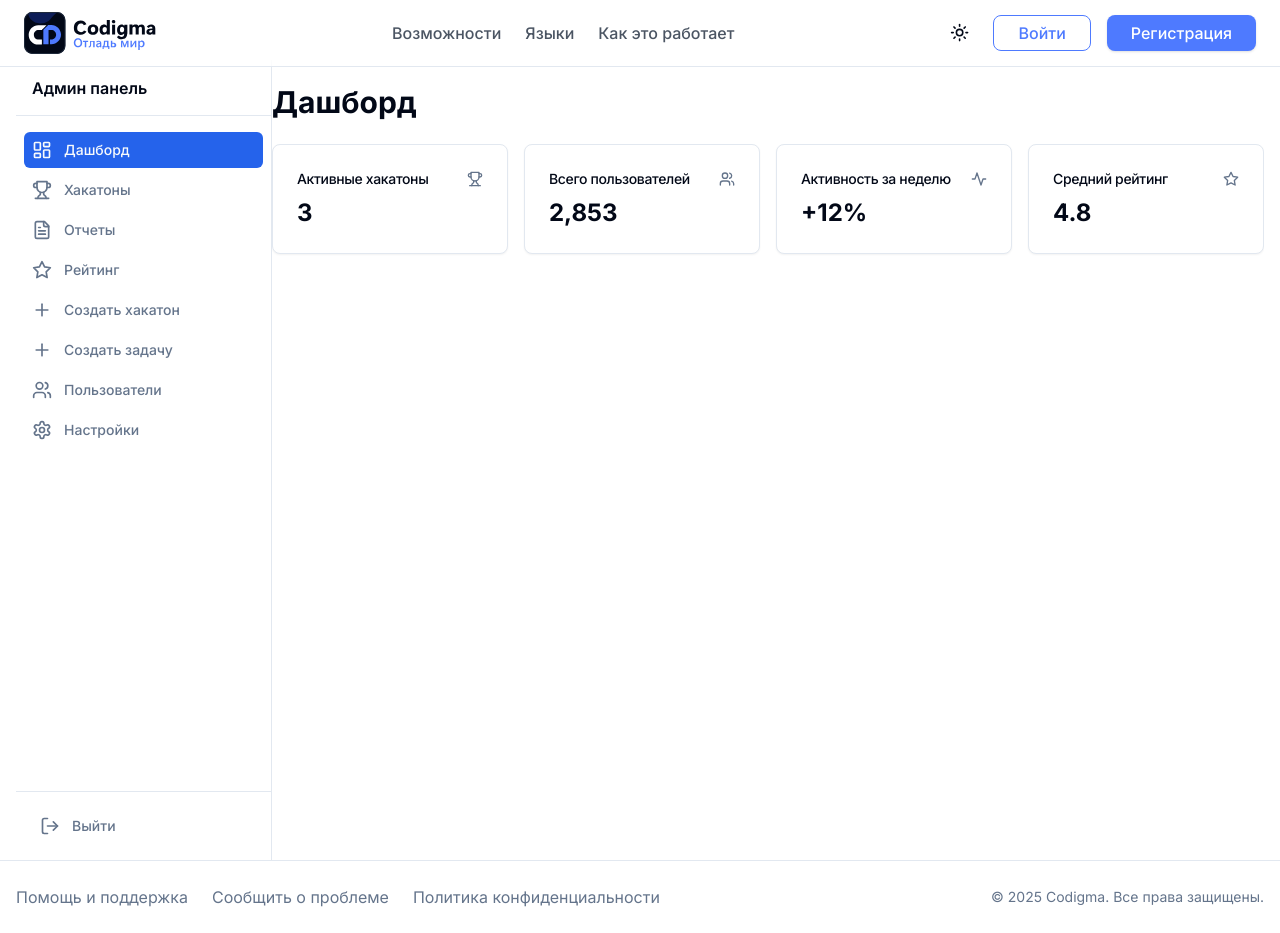
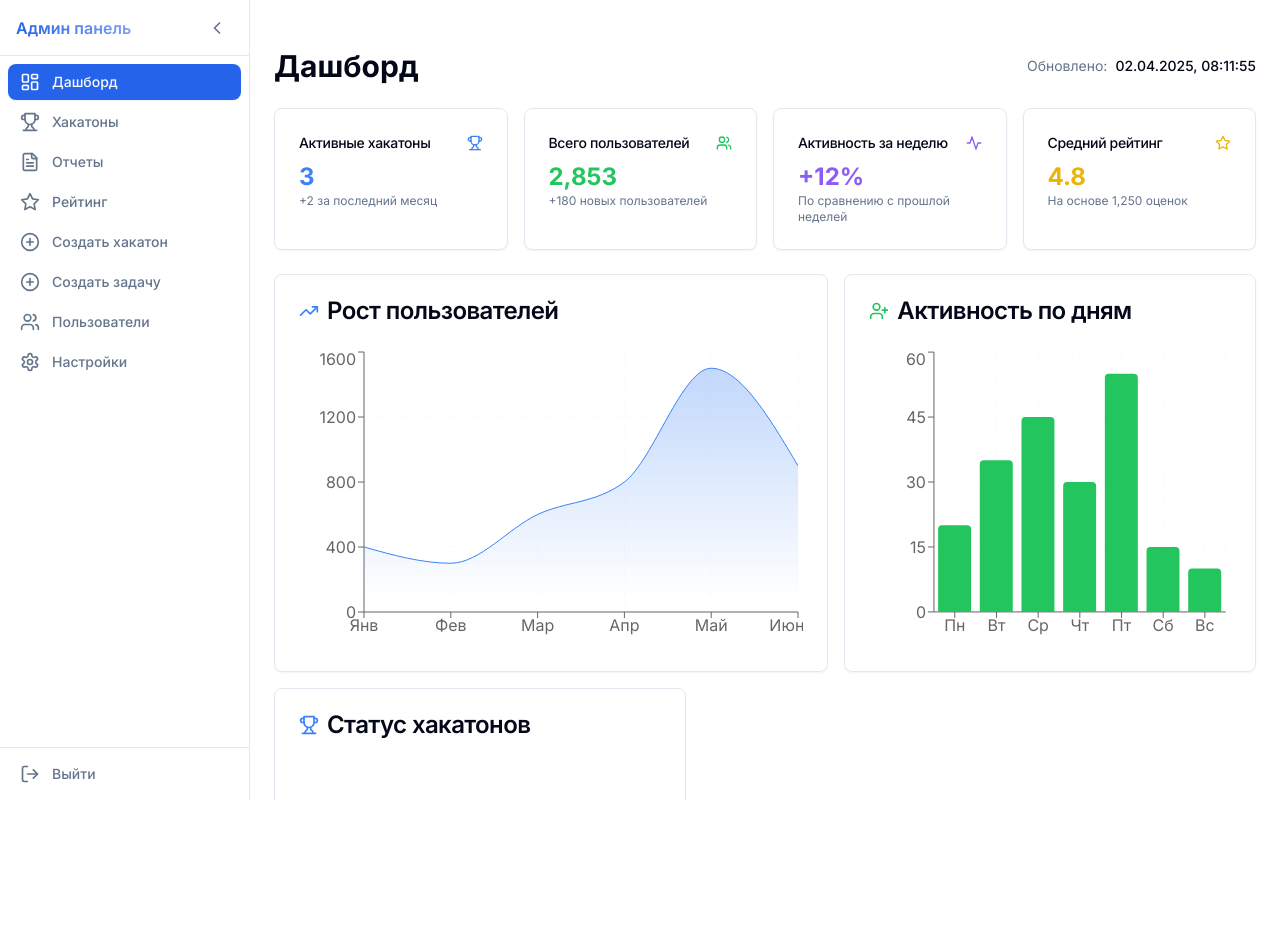
Before and after one commit to Ariet2003/codigma, a Next.js app: page /admin/dashboard in a window 1280 px wide. After the commit the page ends 800 px from the top, so only its background shows below. Built offline with nearby package versions, Linux system fonts and the light colour scheme; no server answers.

Commit message:
Fexed: header and footer

```diff
--- a/app/page.tsx
+++ b/app/(main)/page.tsx
@@ -1,4 +1,4 @@
-import Landing from './components/Landing';
+import Landing from "../components/Landing";
 
 export default function Home() {
   return <Landing />;
--- a/app/admin/_components/Sidebar.tsx
+++ b/app/admin/_components/Sidebar.tsx
@@ -1,5 +1,6 @@
 "use client";
 
+import { useState } from "react";
 import Link from "next/link";
 import { useRouter } from "next/navigation";
 import { usePathname } from "next/navigation";
@@ -9,10 +10,12 @@ import {
   Trophy,
   FileText,
   Star,
-  Plus,
+  PlusCircle,
   Users,
   Settings,
-  LogOut
+  LogOut,
+  ChevronLeft,
+  ChevronRight
 } from "lucide-react";
 
 const navigation = [
@@ -39,12 +42,12 @@ const navigation = [
   {
     name: "Создать хакатон",
     href: "/admin/hackathons/create",
-    icon: Plus
+    icon: PlusCircle
   },
   {
     name: "Создать задачу",
     href: "/admin/tasks/create",
-    icon: Plus
+    icon: PlusCircle
   },
   {
     name: "Пользователи",
@@ -61,6 +64,7 @@ const navigation = [
 export function Sidebar() {
   const pathname = usePathname();
   const router = useRouter();
+  const [isCollapsed, setIsCollapsed] = useState(false);
 
   const handleLogout = async () => {
     try {
@@ -77,12 +81,31 @@ export function Sidebar() {
   };
 
   return (
-    <div className="flex h-full w-64 flex-col bg-background border-r">
-      <div className="flex h-14 items-center border-b px-4">
-        <span className="font-semibold">Админ панель</span>
+    <div
+      className={cn(
+        "flex h-full flex-col bg-background border-r transition-all duration-300",
+        isCollapsed ? "w-[70px]" : "w-[250px]"
+      )}
+    >
+      <div className="flex h-14 items-center justify-between border-b px-4">
+        {!isCollapsed && (
+          <span className="font-semibold bg-gradient-to-r from-primary to-primary/60 bg-clip-text text-transparent">
+            Админ панель
+          </span>
+        )}
+        <button
+          onClick={() => setIsCollapsed(!isCollapsed)}
+          className="rounded-lg p-1.5 hover:bg-muted transition-colors"
+        >
+          {isCollapsed ? (
+            <ChevronRight className="h-5 w-5 text-muted-foreground" />
+          ) : (
+            <ChevronLeft className="h-5 w-5 text-muted-foreground" />
+          )}
+        </button>
       </div>
 
-      <nav className="flex-1 space-y-1 px-2 py-4">
+      <nav className="flex-1 space-y-1 p-2">
         {navigation.map((item) => {
           const isActive = pathname === item.href;
           return (
@@ -90,31 +113,34 @@ export function Sidebar() {
               key={item.name}
               href={item.href}
               className={cn(
-                "group flex items-center px-2 py-2 text-sm font-medium rounded-md",
+                "group flex items-center gap-x-3 rounded-lg px-3 py-2 text-sm font-medium transition-colors",
                 isActive
-                  ? "bg-primary text-primary-foreground"
+                  ? "bg-primary text-primary-foreground shadow-sm hover:bg-primary/90"
                   : "text-muted-foreground hover:bg-muted hover:text-foreground"
               )}
+              title={isCollapsed ? item.name : undefined}
             >
-              <item.icon
-                className={cn(
-                  "mr-3 h-5 w-5 flex-shrink-0",
-                  isActive ? "text-primary-foreground" : "text-muted-foreground group-hover:text-foreground"
-                )}
-              />
-              {item.name}
+              <item.icon className={cn(
+                "h-5 w-5 flex-shrink-0 transition-colors",
+                isActive ? "text-primary-foreground" : "text-muted-foreground group-hover:text-foreground"
+              )} />
+              {!isCollapsed && <span>{item.name}</span>}
             </Link>
           );
         })}
       </nav>
 
-      <div className="border-t p-4">
+      <div className="border-t p-2">
         <button
           onClick={handleLogout}
-          className="flex w-full items-center px-2 py-2 text-sm font-medium text-muted-foreground hover:bg-muted hover:text-foreground rounded-md"
+          className={cn(
+            "flex w-full items-center gap-x-3 rounded-lg px-3 py-2 text-sm font-medium text-muted-foreground hover:bg-destructive/10 hover:text-destructive transition-colors",
+            isCollapsed && "justify-center"
+          )}
+          title={isCollapsed ? "Выйти" : undefined}
         >
-          <LogOut className="mr-3 h-5 w-5" />
-          Выйти
+          <LogOut className="h-5 w-5 flex-shrink-0" />
+          {!isCollapsed && "Выйти"}
         </button>
       </div>
     </div>
--- a/app/admin/dashboard/page.tsx
+++ b/app/admin/dashboard/page.tsx
@@ -1,57 +1,236 @@
+"use client";
+
+import { useState, useEffect } from "react";
 import { Card, CardContent, CardHeader, CardTitle } from "@/components/ui/card";
-import { Activity, Users, Trophy, Star } from "lucide-react";
+import { Activity, Users, Trophy, Star, TrendingUp, UserPlus } from "lucide-react";
+import {
+  AreaChart,
+  Area,
+  XAxis,
+  YAxis,
+  CartesianGrid,
+  Tooltip,
+  ResponsiveContainer,
+  BarChart,
+  Bar,
+  PieChart,
+  Pie,
+  Cell
+} from "recharts";
+
+const areaData = [
+  { name: "Янв", value: 400 },
+  { name: "Фев", value: 300 },
+  { name: "Мар", value: 600 },
+  { name: "Апр", value: 800 },
+  { name: "Май", value: 1500 },
+  { name: "Июн", value: 900 },
+];
+
+const barData = [
+  { name: "Пн", value: 20 },
+  { name: "Вт", value: 35 },
+  { name: "Ср", value: 45 },
+  { name: "Чт", value: 30 },
+  { name: "Пт", value: 55 },
+  { name: "Сб", value: 15 },
+  { name: "Вс", value: 10 },
+];
+
+const pieData = [
+  { name: "Активные", value: 60 },
+  { name: "Завершенные", value: 30 },
+  { name: "Отмененные", value: 10 },
+];
+
+const COLORS = ["#3b82f6", "#22c55e", "#ef4444"];
 
 export default function DashboardPage() {
+  const [currentTime, setCurrentTime] = useState<string>("");
+
+  useEffect(() => {
+    setCurrentTime(new Date().toLocaleString("ru-RU"));
+
+    // Обновляем время каждую минуту
+    const timer = setInterval(() => {
+      setCurrentTime(new Date().toLocaleString("ru-RU"));
+    }, 60000);
+
+    return () => clearInterval(timer);
+  }, []);
+
   return (
-    <div className="space-y-6">
-      <h1 className="text-3xl font-bold">Дашборд</h1>
+    <div className="space-y-6 p-6">
+      <div className="flex items-center justify-between">
+        <h1 className="text-3xl font-bold">Дашборд</h1>
+        <div className="flex items-center gap-2">
+          <span className="text-sm text-muted-foreground">Обновлено:</span>
+          <span className="text-sm font-medium">
+            {currentTime}
+          </span>
+        </div>
+      </div>
 
       <div className="grid gap-4 md:grid-cols-2 lg:grid-cols-4">
-        <Card>
+        <Card className="hover-lift hover-glow">
           <CardHeader className="flex flex-row items-center justify-between space-y-0 pb-2">
             <CardTitle className="text-sm font-medium">
               Активные хакатоны
             </CardTitle>
-            <Trophy className="h-4 w-4 text-muted-foreground" />
+            <Trophy className="h-4 w-4 text-blue-500" />
           </CardHeader>
           <CardContent>
-            <div className="text-2xl font-bold">3</div>
+            <div className="text-2xl font-bold text-blue-500">3</div>
+            <p className="text-xs text-muted-foreground">
+              +2 за последний месяц
+            </p>
           </CardContent>
         </Card>
 
-        <Card>
+        <Card className="hover-lift hover-glow">
           <CardHeader className="flex flex-row items-center justify-between space-y-0 pb-2">
             <CardTitle className="text-sm font-medium">
               Всего пользователей
             </CardTitle>
-            <Users className="h-4 w-4 text-muted-foreground" />
+            <Users className="h-4 w-4 text-green-500" />
           </CardHeader>
           <CardContent>
-            <div className="text-2xl font-bold">2,853</div>
+            <div className="text-2xl font-bold text-green-500">2,853</div>
+            <p className="text-xs text-muted-foreground">
+              +180 новых пользователей
+            </p>
           </CardContent>
         </Card>
 
-        <Card>
+        <Card className="hover-lift hover-glow">
           <CardHeader className="flex flex-row items-center justify-between space-y-0 pb-2">
             <CardTitle className="text-sm font-medium">
               Активность за неделю
             </CardTitle>
-            <Activity className="h-4 w-4 text-muted-foreground" />
+            <Activity className="h-4 w-4 text-violet-500" />
           </CardHeader>
           <CardContent>
-            <div className="text-2xl font-bold">+12%</div>
+            <div className="text-2xl font-bold text-violet-500">+12%</div>
+            <p className="text-xs text-muted-foreground">
+              По сравнению с прошлой неделей
+            </p>
           </CardContent>
         </Card>
 
-        <Card>
+        <Card className="hover-lift hover-glow">
           <CardHeader className="flex flex-row items-center justify-between space-y-0 pb-2">
             <CardTitle className="text-sm font-medium">
               Средний рейтинг
             </CardTitle>
-            <Star className="h-4 w-4 text-muted-foreground" />
+            <Star className="h-4 w-4 text-yellow-500" />
           </CardHeader>
           <CardContent>
-            <div className="text-2xl font-bold">4.8</div>
+            <div className="text-2xl font-bold text-yellow-500">4.8</div>
+            <p className="text-xs text-muted-foreground">
+              На основе 1,250 оценок
+            </p>
+          </CardContent>
+        </Card>
+      </div>
+
+      <div className="grid gap-4 md:grid-cols-2 lg:grid-cols-7">
+        <Card className="col-span-4 hover-lift">
+          <CardHeader>
+            <CardTitle className="flex items-center gap-2">
+              <TrendingUp className="h-5 w-5 text-blue-500" />
+              Рост пользователей
+            </CardTitle>
+          </CardHeader>
+          <CardContent>
+            <div className="h-[300px]">
+              <ResponsiveContainer width="100%" height="100%">
+                <AreaChart data={areaData}>
+                  <defs>
+                    <linearGradient id="colorValue" x1="0" y1="0" x2="0" y2="1">
+                      <stop offset="5%" stopColor="#3b82f6" stopOpacity={0.3} />
+                      <stop offset="95%" stopColor="#3b82f6" stopOpacity={0} />
+                    </linearGradient>
+                  </defs>
+                  <CartesianGrid strokeDasharray="3 3" opacity={0.1} />
+                  <XAxis dataKey="name" />
+                  <YAxis />
+                  <Tooltip />
+                  <Area
+                    type="monotone"
+                    dataKey="value"
+                    stroke="#3b82f6"
+                    fillOpacity={1}
+                    fill="url(#colorValue)"
+                  />
+                </AreaChart>
+              </ResponsiveContainer>
+            </div>
+          </CardContent>
+        </Card>
+
+        <Card className="col-span-3 hover-lift">
+          <CardHeader>
+            <CardTitle className="flex items-center gap-2">
+              <UserPlus className="h-5 w-5 text-green-500" />
+              Активность по дням
+            </CardTitle>
+          </CardHeader>
+          <CardContent>
+            <div className="h-[300px]">
+              <ResponsiveContainer width="100%" height="100%">
+                <BarChart data={barData}>
+                  <CartesianGrid strokeDasharray="3 3" opacity={0.1} />
+                  <XAxis dataKey="name" />
+                  <YAxis />
+                  <Tooltip />
+                  <Bar dataKey="value" fill="#22c55e" radius={[4, 4, 0, 0]} />
+                </BarChart>
+              </ResponsiveContainer>
+            </div>
+          </CardContent>
+        </Card>
+
+        <Card className="col-span-3 hover-lift">
+          <CardHeader>
+            <CardTitle className="flex items-center gap-2">
+              <Trophy className="h-5 w-5 text-blue-500" />
+              Статус хакатонов
+            </CardTitle>
+          </CardHeader>
+          <CardContent>
+            <div className="h-[300px]">
+              <ResponsiveContainer width="100%" height="100%">
+                <PieChart>
+                  <Pie
+                    data={pieData}
+                    cx="50%"
+                    cy="50%"
+                    innerRadius={60}
+                    outerRadius={80}
+                    paddingAngle={5}
+                    dataKey="value"
+                  >
+                    {pieData.map((entry, index) => (
+                      <Cell key={`cell-${index}`} fill={COLORS[index % COLORS.length]} />
+                    ))}
+                  </Pie>
+                  <Tooltip />
+                </PieChart>
+              </ResponsiveContainer>
+              <div className="mt-4 flex justify-center gap-4">
+                {pieData.map((entry, index) => (
+                  <div key={entry.name} className="flex items-center gap-2">
+                    <div
+                      className="h-3 w-3 rounded-full"
+                      style={{ backgroundColor: COLORS[index] }}
+                    />
+                    <span className="text-sm text-muted-foreground">
+                      {entry.name}
+                    </span>
+                  </div>
+                ))}
+              </div>
+            </div>
           </CardContent>
         </Card>
       </div>
--- a/app/admin/layout.tsx
+++ b/app/admin/layout.tsx
@@ -2,6 +2,7 @@
 
 import { usePathname } from "next/navigation";
 import { Sidebar } from "./_components/Sidebar";
+import { Toaster } from "sonner";
 
 export default function AdminLayout({
   children,
@@ -12,11 +13,42 @@ export default function AdminLayout({
   const isSignInPage = pathname === "/admin/signin";
 
   if (isSignInPage) {
-    return children;
+    return (
+      <>
+        <Toaster
+          richColors
+          position="top-center"
+          toastOptions={{
+            style: {
+              background: "hsl(var(--card))",
+              color: "hsl(var(--foreground))",
+              border: "1px solid hsl(var(--border))",
+            },
+            className: "text-sm font-medium",
+          }}
+        />
+        <div className="min-h-screen">
+          {children}
+        </div>
+      </>
+    );
   }
 
   return (
-    <div className="flex h-screen">
+    <>
+      <Toaster
+        richColors
+        position="top-center"
+        toastOptions={{
+          style: {
+            background: "hsl(var(--card))",
+            color: "hsl(var(--foreground))",
+            border: "1px solid hsl(var(--border))",
+          },
+          className: "text-sm font-medium",
+        }}
+      />
+      <div className="flex h-screen bg-background">
         <Sidebar />
         <main className="flex-1 overflow-y-auto">
           <div className="container py-6">
@@ -24,5 +56,6 @@ export default function AdminLayout({
           </div>
         </main>
       </div>
+    </>
   );
 }
--- a/app/layout.tsx
+++ b/app/layout.tsx
@@ -29,23 +29,8 @@ export default function RootLayout({
             enableSystem
             disableTransitionOnChange
           >
-            <Toaster
-              richColors
-              position="top-center"
-              toastOptions={{
-                style: {
-                  background: "hsl(var(--card))",
-                  color: "hsl(var(--foreground))",
-                  border: "1px solid hsl(var(--border))",
-                },
-                className: "text-sm font-medium",
-              }}
-            />
-            <div className="min-h-screen flex flex-col">
-              <Appbar />
-              <main className="flex-1 mt-[60px] container mx-auto px-4">{children}</main>
-              <Footer />
-            </div>
+            {/* Если путь начинается с /admin, рендерим только children */}
+            {children}
           </ThemeProvider>
         </SessionProvider>
       </body>
--- a/package.json
+++ b/package.json
@@ -30,6 +30,7 @@
     "react": "^18",
     "react-dom": "^18",
     "react-hot-toast": "^2.5.2",
+    "recharts": "^2.15.2",
     "sonner": "^2.0.3",
     "tailwind-merge": "^2.2.0"
   },
```
Also changed, not shown: app/(main)/layout.tsx (added, +33 -0 lines), 1 other file (tests, documents, lock files or other folders). Lines whose indentation alone changed are shown as unchanged.
